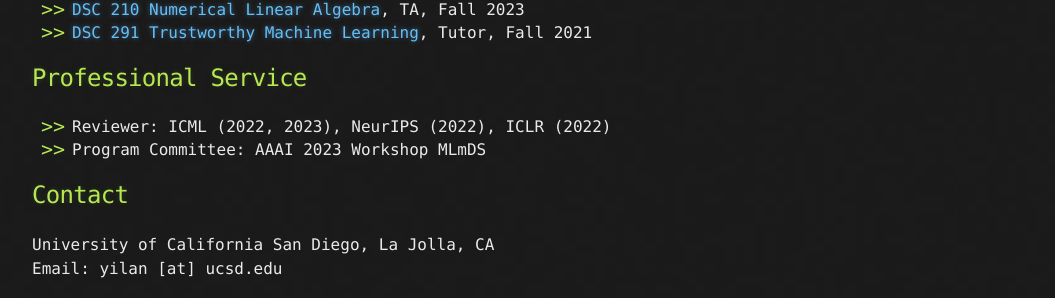
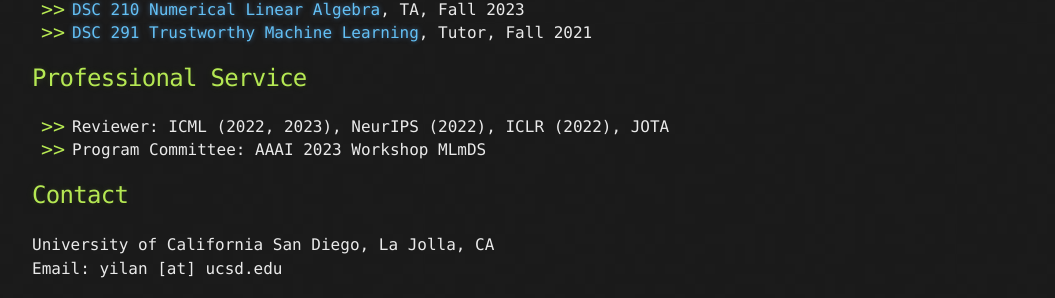
Before and after one commit to yilanchen6/yilanchen6.github.io, a Jekyll site: the page built from index.md, in a window 1280 px wide. Shown: the part 1573-1871 px from the top of the page, without its empty margins (108-1163 px from the left). Built offline with Jekyll 4.4.1, drawn with Linux system fonts in a browser that asks for light colours.

Commit message:
Update index.md

```diff
--- a/index.md
+++ b/index.md
@@ -136,7 +136,7 @@ Analyzing Generalization of Neural Networks through Loss Path Kernels
 
 
 ## Professional Service
-- Reviewer: ICML (2022, 2023), NeurIPS (2022), ICLR (2022)
+- Reviewer: ICML (2022, 2023), NeurIPS (2022), ICLR (2022), JOTA
 - Program Committee: AAAI 2023 Workshop MLmDS
 
 
```
